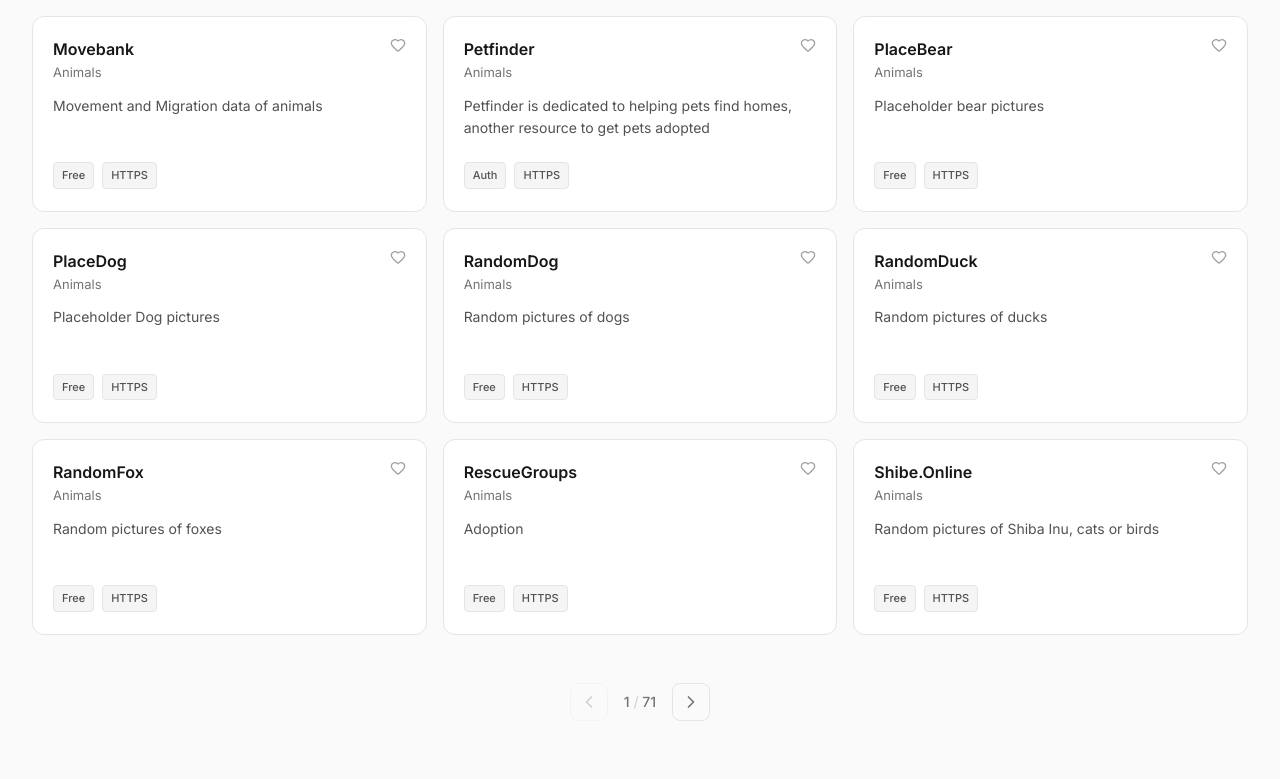
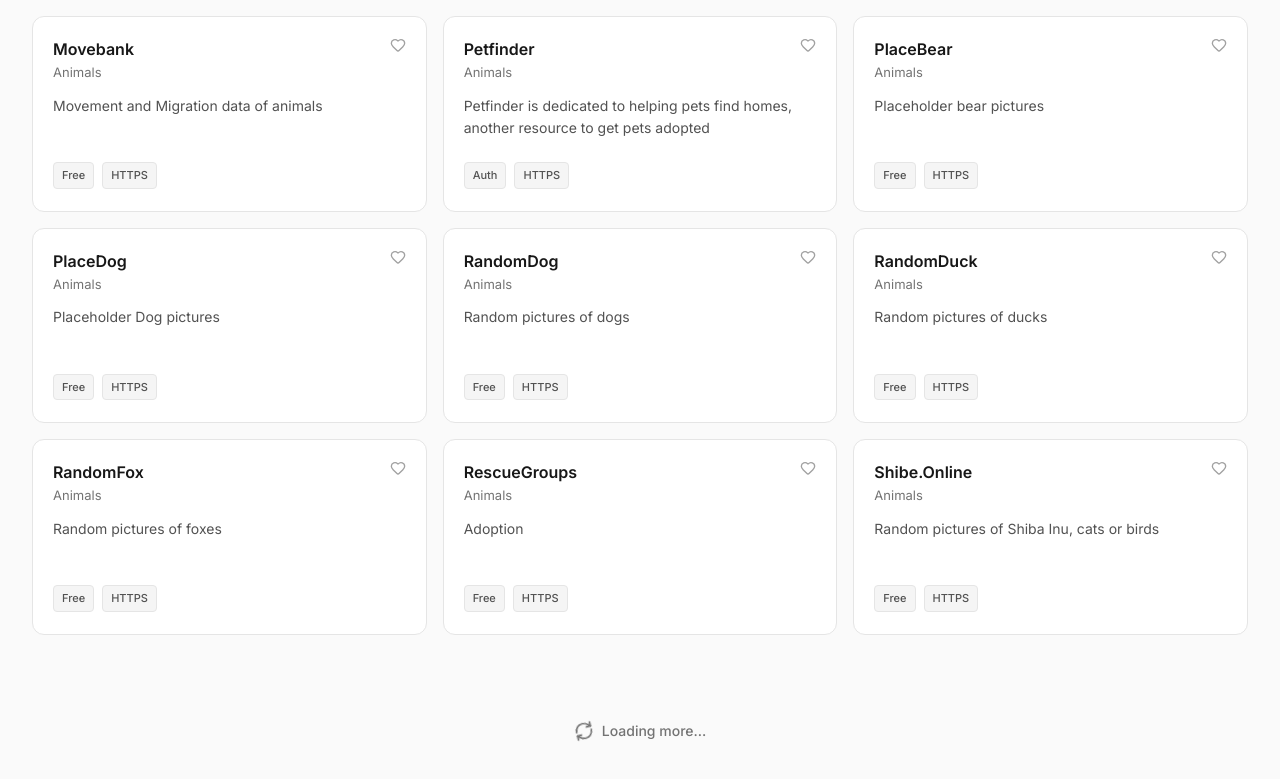
Before and after one commit to Amine-NAHLI/public-apis-explorer, a Next.js app: page / in a window 1280 px wide. Shown: the part 1762-2541 px from the top of the page. Built offline with nearby package versions, Linux system fonts and the light colour scheme.

Commit message:
feat: add public API directory home page with search, filtering, and testing tools

```diff
--- a/src/app/page.tsx
+++ b/src/app/page.tsx
@@ -1,7 +1,7 @@
 'use client';
 
-import { useState, useMemo, useEffect } from 'react';
-import { Search, ExternalLink, Shield, Check, Globe, Moon, Sun, Heart, Code2, Copy, X, Sparkles, Tag, Key, Lock, ChevronRight, HelpCircle, Dices, ArrowDownAZ, ArrowUpZA, FileText } from 'lucide-react';
+import { useState, useMemo, useEffect, useRef } from 'react';
+import { Search, ExternalLink, Shield, Check, Globe, Moon, Sun, Heart, Code2, Copy, X, Sparkles, Tag, Key, Lock, ChevronRight, HelpCircle, Dices, ArrowDownAZ, ArrowUpZA, FileText, Play, TerminalSquare, RefreshCw } from 'lucide-react';
 import { getAllApis, getCategories, searchApis, ApiEntry } from '@/lib/api-service';
 import { useTheme } from 'next-themes';
 import { motion, AnimatePresence } from 'framer-motion';
@@ -22,10 +22,14 @@
   const [bookmarks, setBookmarks] = useState<Set<string>>(new Set());
   const [showBookmarksOnly, setShowBookmarksOnly] = useState(false);
   const [selectedApi, setSelectedApi] = useState<ApiEntry | null>(null);
-  const [modalMode, setModalMode] = useState<'details' | 'snippet'>('details');
+  const [modalMode, setModalMode] = useState<'details' | 'snippet' | 'test'>('details');
   const [showHelpModal, setShowHelpModal] = useState(false);
-  const [page, setPage] = useState(1);
+
+  const [visibleCount, setVisibleCount] = useState(24);
   const [snippetLanguage, setSnippetLanguage] = useState<'javascript' | 'python' | 'curl' | 'nodejs' | 'go'>('javascript');
+  const [testResult, setTestResult] = useState<string>('');
+  const [isTesting, setIsTesting] = useState(false);
+  const loadMoreRef = useRef<HTMLDivElement>(null);
 
   const t = {
     directory: appLanguage === 'fr' ? 'Annuaire' : 'Directory',
@@ -62,7 +66,27 @@
     setMounted(true);
     const saved = localStorage.getItem('api-bookmarks');
     if (saved) setBookmarks(new Set(JSON.parse(saved)));
+
+    // Deep linking: read from URL on mount
+    const params = new URLSearchParams(window.location.search);
+    const apiName = params.get('api');
+    if (apiName) {
+      const all = getAllApis();
+      const found = all.find(a => a.name === apiName);
+      if (found) setSelectedApi(found);
+    }
   }, []);
+
+  // Deep linking: update URL on modal open/close
+  useEffect(() => {
+    if (mounted) {
+      if (selectedApi) {
+        window.history.pushState(null, '', `?api=${encodeURIComponent(selectedApi.name)}`);
+      } else {
+        window.history.pushState(null, '', window.location.pathname);
+      }
+    }
+  }, [selectedApi, mounted]);
 
   const toggleBookmark = (apiName: string) => {
     const newBookmarks = new Set(bookmarks);
@@ -87,16 +111,19 @@
   }, [query, category, auth, cors, https, showBookmarksOnly, bookmarks, sortOrder]);
 
   const paginatedApis = useMemo(() => {
-    const start = (page - 1) * itemsPerPage;
-    return filteredApis.slice(start, start + itemsPerPage);
-  }, [filteredApis, page]);
+    return filteredApis.slice(0, visibleCount);
+  }, [filteredApis, visibleCount]);
 
-  const totalPages = Math.ceil(filteredApis.length / itemsPerPage);
+  useEffect(() => {
+    const observer = new IntersectionObserver((entries) => {
+      if (entries[0].isIntersecting && visibleCount < filteredApis.length) {
+        setVisibleCount(prev => prev + 24);
+      }
+    }, { threshold: 0.1 });
 
-  const handlePageChange = (newPage: number) => {
-    setPage(newPage);
-    window.scrollTo({ top: 0, behavior: 'smooth' });
-  };
+    if (loadMoreRef.current) observer.observe(loadMoreRef.current);
+    return () => observer.disconnect();
+  }, [visibleCount, filteredApis.length]);
 
   const resetFilters = () => {
     setQuery('');
@@ -106,10 +133,11 @@
     setHttps('All');
     setSortOrder('none');
     setShowBookmarksOnly(false);
-    handlePageChange(1);
+    setVisibleCount(24);
+    window.scrollTo({ top: 0, behavior: 'smooth' });
   };
 
-  useEffect(() => setPage(1), [query, category, auth, cors, https, sortOrder, showBookmarksOnly]);
+  useEffect(() => setVisibleCount(24), [query, category, auth, cors, https, sortOrder, showBookmarksOnly]);
 
   const handleRandomApi = () => {
     if (filteredApis.length === 0) return;
@@ -137,6 +165,28 @@
     const snippet = generateSnippet(api, snippetLanguage);
     navigator.clipboard.writeText(snippet);
     alert('Snippet copied to clipboard!');
+  };
+
+  const handleTestApi = async () => {
+    if (!selectedApi) return;
+    setIsTesting(true);
+    setTestResult(appLanguage === 'fr' ? 'Envoi de la requête...' : 'Sending request...');
+    try {
+      const response = await fetch(selectedApi.link);
+      if (!response.ok) throw new Error(`HTTP error! status: ${response.status}`);
+      const contentType = response.headers.get("content-type");
+      let data;
+      if (contentType && contentType.indexOf("application/json") !== -1) {
+        data = await response.json();
+      } else {
+        data = await response.text();
+      }
+      setTestResult(typeof data === 'object' ? JSON.stringify(data, null, 2) : data);
+    } catch (err: any) {
+      setTestResult(`Error: ${err.message}\n\n${appLanguage === 'fr' ? 'Cela peut être dû à une restriction CORS du navigateur ou au fait que l\'API est hors ligne.' : 'This might be due to browser CORS restrictions or the API being offline.'}`);
+    } finally {
+      setIsTesting(false);
+    }
   };
 
   if (!mounted) return null;
@@ -350,18 +400,13 @@
           </AnimatePresence>
         </motion.div>
 
-        {/* Pagination */}
-        {totalPages > 1 && (
-          <div className="flex justify-center items-center gap-4 mt-8">
-            <button onClick={() => handlePageChange(Math.max(1, page - 1))} disabled={page === 1} className="p-2 rounded-lg border border-neutral-200 dark:border-neutral-800 text-neutral-500 hover:text-neutral-900 dark:hover:text-white disabled:opacity-30 transition-colors">
-              <ChevronRight className="w-5 h-5 rotate-180" />
-            </button>
-            <span className="text-[14px] font-medium text-neutral-500">
-              {page} <span className="text-neutral-300 dark:text-neutral-700">/</span> {totalPages}
-            </span>
-            <button onClick={() => handlePageChange(Math.min(totalPages, page + 1))} disabled={page === totalPages} className="p-2 rounded-lg border border-neutral-200 dark:border-neutral-800 text-neutral-500 hover:text-neutral-900 dark:hover:text-white disabled:opacity-30 transition-colors">
-              <ChevronRight className="w-5 h-5" />
-            </button>
+        {/* Infinite Scroll Trigger */}
+        {visibleCount < filteredApis.length && (
+          <div ref={loadMoreRef} className="flex justify-center items-center h-24 mb-12">
+            <div className="flex items-center gap-2 text-neutral-500">
+              <RefreshCw className="w-5 h-5 animate-spin" />
+              <span className="text-[14px] font-medium">{appLanguage === 'fr' ? 'Chargement...' : 'Loading more...'}</span>
+            </div>
           </div>
         )}
       </main>
@@ -384,23 +429,28 @@
               onClick={e => e.stopPropagation()}
             >
               <div className="px-6 py-4 border-b border-neutral-200 dark:border-neutral-800 flex justify-between items-center bg-[#FAFAFA] dark:bg-[#0a0a0a]">
-                <div className="flex items-center gap-4">
-                  <h3 className="text-[16px] font-semibold text-neutral-900 dark:text-white flex items-center gap-2">
+                <div className="flex items-center gap-4 overflow-x-auto no-scrollbar">
+                  <h3 className="text-[16px] font-semibold text-neutral-900 dark:text-white flex items-center gap-2 whitespace-nowrap">
                     {selectedApi.name}
                   </h3>
-                  <div className="h-4 w-px bg-neutral-300 dark:bg-neutral-700"></div>
-                  <div className="flex bg-neutral-100 dark:bg-neutral-900 p-1 rounded-lg">
+                  <div className="h-4 w-px bg-neutral-300 dark:bg-neutral-700 shrink-0"></div>
+                  <div className="flex bg-neutral-100 dark:bg-neutral-900 p-1 rounded-lg shrink-0">
                     <button onClick={() => setModalMode('details')} className={`px-3 py-1 text-[12px] font-medium rounded-md transition-colors ${modalMode === 'details' ? 'bg-white dark:bg-neutral-800 text-neutral-900 dark:text-white shadow-sm' : 'text-neutral-500 hover:text-neutral-900 dark:hover:text-white'}`}>{t.details}</button>
                     <button onClick={() => setModalMode('snippet')} className={`px-3 py-1 text-[12px] font-medium rounded-md transition-colors ${modalMode === 'snippet' ? 'bg-white dark:bg-neutral-800 text-neutral-900 dark:text-white shadow-sm' : 'text-neutral-500 hover:text-neutral-900 dark:hover:text-white'}`}>{t.snippet}</button>
+                    {selectedApi.cors.toLowerCase() === 'yes' && (
+                      <button onClick={() => setModalMode('test')} className={`px-3 py-1 text-[12px] font-medium rounded-md transition-colors ${modalMode === 'test' ? 'bg-white dark:bg-neutral-800 text-neutral-900 dark:text-white shadow-sm' : 'text-neutral-500 hover:text-neutral-900 dark:hover:text-white'} flex items-center gap-1`}>
+                        <Play className="w-3 h-3" /> {appLanguage === 'fr' ? 'Test Live' : 'Live Test'}
+                      </button>
+                    )}
                   </div>
                 </div>
-                <button onClick={() => setSelectedApi(null)} className="text-neutral-400 hover:text-neutral-900 dark:hover:text-white transition-colors"><X className="w-4 h-4"/></button>
+                <button onClick={() => setSelectedApi(null)} className="text-neutral-400 hover:text-neutral-900 dark:hover:text-white transition-colors shrink-0 ml-4"><X className="w-4 h-4"/></button>
               </div>
 
               {/* Detailed Description */}
               {modalMode === 'details' && (
-                <div className="px-6 py-6 bg-white dark:bg-[#0a0a0a] min-h-[250px]">
-                  <div className="text-[14px] text-neutral-600 dark:text-neutral-400 leading-relaxed max-w-none">
+                <div className="px-6 py-6 bg-white dark:bg-[#0a0a0a] max-h-[70vh] overflow-y-auto">
+                  <div className="text-[14px] text-neutral-600 dark:text-neutral-400 leading-relaxed max-w-none mb-8">
                     <ReactMarkdown
                       components={{
                         ul: ({node, ...props}) => <ul className="list-disc pl-5 space-y-2 mb-4" {...props} />,
@@ -414,6 +464,30 @@
                         ? (selectedApi as any).detailedDescription_fr
                         : (selectedApi.detailedDescription || selectedApi.description)}
                     </ReactMarkdown>
+                  </div>
+
+                  {/* Similar APIs Section */}
+                  <div>
+                    <h4 className="text-[14px] font-semibold text-neutral-900 dark:text-white mb-3">
+                      {appLanguage === 'fr' ? 'APIs similaires' : 'Similar APIs'}
+                    </h4>
+                    <div className="grid grid-cols-1 sm:grid-cols-3 gap-3">
+                      {getAllApis()
+                        .filter(a => a.category === selectedApi.category && a.name !== selectedApi.name)
+                        .slice(0, 3)
+                        .map(similarApi => (
+                          <div
+                            key={similarApi.name}
+                            onClick={() => setSelectedApi(similarApi)}
+                            className="p-3 border border-neutral-200 dark:border-neutral-800 rounded-lg hover:border-neutral-400 dark:hover:border-neutral-600 cursor-pointer transition-colors bg-[#FAFAFA] dark:bg-[#111]"
+                          >
+                            <div className="text-[13px] font-semibold text-neutral-900 dark:text-white mb-1">{similarApi.name}</div>
+                            <div className="text-[11px] text-neutral-500 line-clamp-2">
+                              {appLanguage === 'fr' && (similarApi as any).description_fr ? (similarApi as any).description_fr : similarApi.description}
+                            </div>
+                          </div>
+                      ))}
+                    </div>
                   </div>
                 </div>
               )}
@@ -436,7 +510,7 @@
                     ))}
                   </div>
 
-                  <div className="p-6 bg-white dark:bg-[#050505] min-h-[250px]">
+                  <div className="p-6 bg-white dark:bg-[#050505] max-h-[70vh] overflow-y-auto">
                     <div className="relative group">
                       <pre className="bg-[#111] text-neutral-300 p-5 rounded-lg text-[13px] font-mono overflow-x-auto border border-neutral-800">
                         <code>{generateSnippet(selectedApi, snippetLanguage)}</code>
@@ -448,9 +522,47 @@
                   </div>
                 </div>
               )}
+
+              {/* Live Test Playground */}
+              {modalMode === 'test' && (
+                <div className="p-6 bg-[#FAFAFA] dark:bg-[#050505] max-h-[70vh] overflow-y-auto flex flex-col gap-4">
+                  <div className="flex flex-col sm:flex-row items-start sm:items-center justify-between gap-4">
+                    <div className="text-[13px] text-neutral-500">
+                      GET <span className="font-mono text-neutral-900 dark:text-neutral-300 px-2 py-1 bg-white dark:bg-[#111] border border-neutral-200 dark:border-neutral-800 rounded-md select-all">{selectedApi.link}</span>
+                    </div>
+                    <button
+                      onClick={handleTestApi}
+                      disabled={isTesting}
+                      className="px-4 py-2 bg-blue-600 hover:bg-blue-700 text-white text-[13px] font-medium rounded-lg transition-colors flex items-center gap-2 disabled:opacity-50 shrink-0"
+                    >
+                      {isTesting ? <RefreshCw className="w-4 h-4 animate-spin" /> : <Play className="w-4 h-4" />}
+                      {appLanguage === 'fr' ? 'Exécuter' : 'Run Request'}
+                    </button>
+                  </div>
+
+                  <div className="relative flex-1 min-h-[200px]">
+                    <div className="absolute inset-0 bg-[#111] rounded-lg border border-neutral-800 overflow-hidden flex flex-col">
+                      <div className="flex items-center px-4 py-2 bg-[#1a1a1a] border-b border-neutral-800 text-[12px] font-medium text-neutral-400 gap-2">
+                        <TerminalSquare className="w-4 h-4" /> Response Output
+                      </div>
+                      <div className="p-4 overflow-auto flex-1">
+                        {testResult ? (
+                          <pre className="text-[13px] font-mono text-green-400 whitespace-pre-wrap break-all">
+                            {testResult}
+                          </pre>
+                        ) : (
+                          <div className="text-[13px] text-neutral-600 font-mono italic">
+                            {appLanguage === 'fr' ? '// Cliquez sur "Exécuter" pour voir le résultat...' : '// Click "Run Request" to see the output...'}
+                          </div>
+                        )}
+                      </div>
+                    </div>
+                  </div>
+                </div>
+              )}
+            </motion.div>
           </motion.div>
-        </motion.div>
-      )}
+        )}
       </AnimatePresence>
 
       {/* Help Modal */}
```
